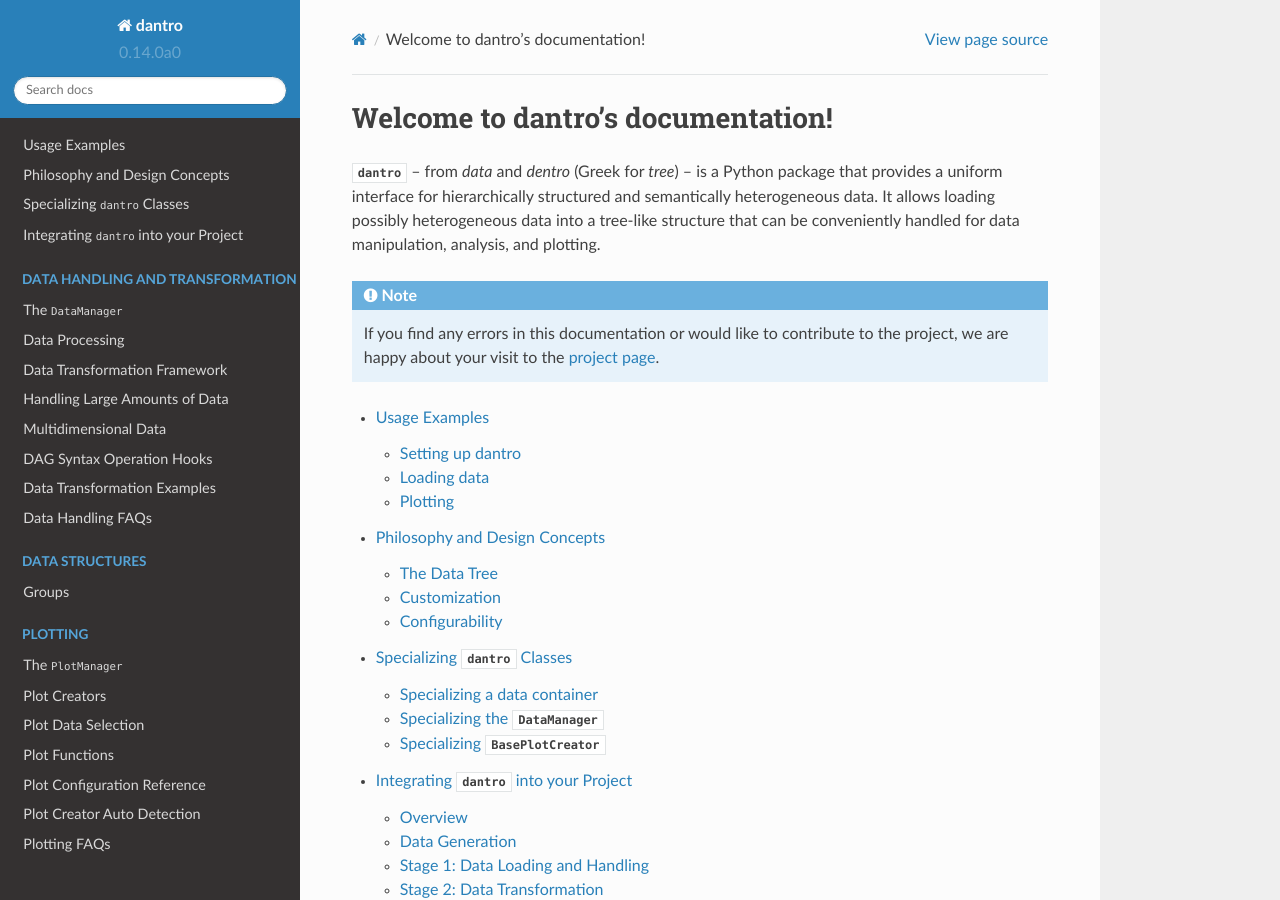
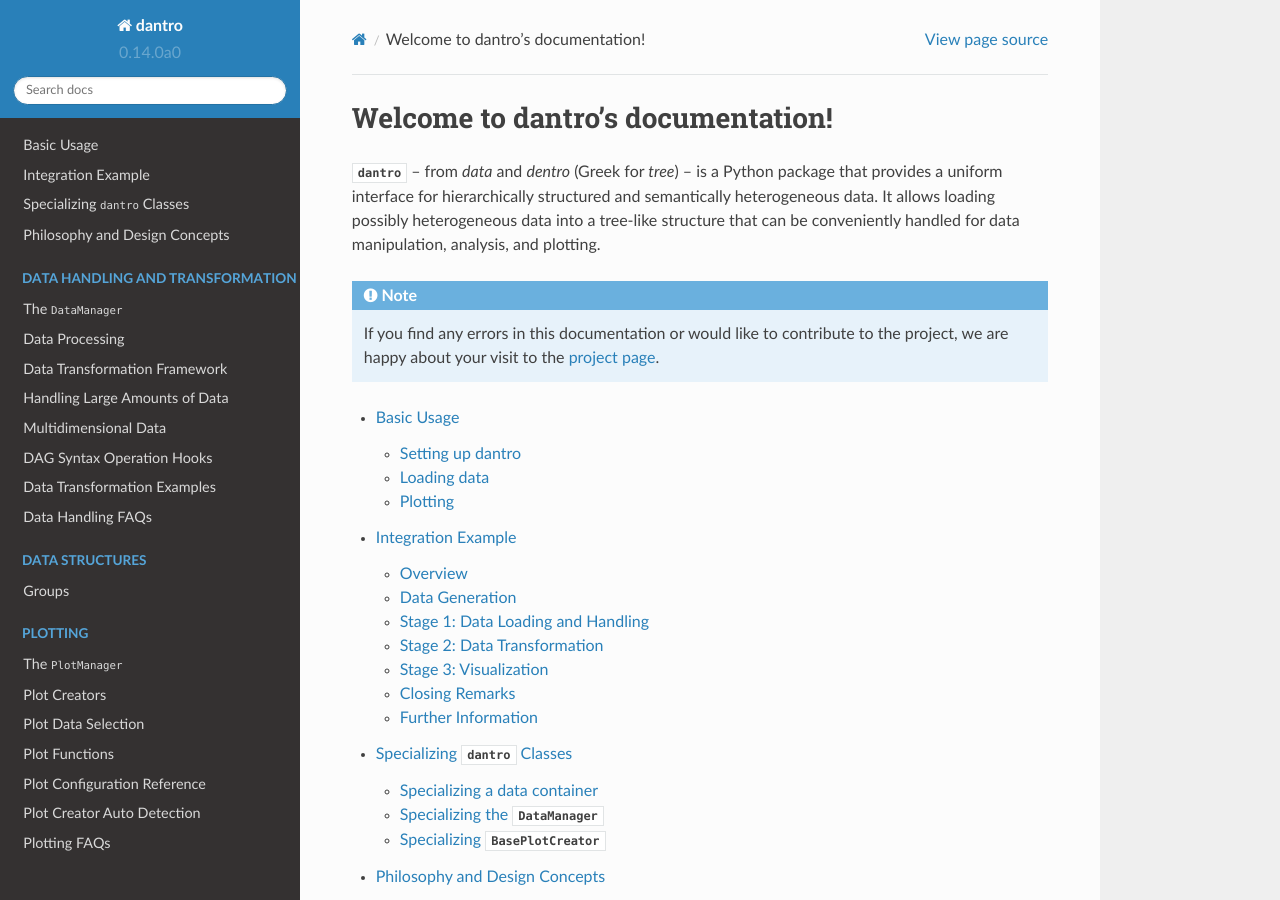
Before and after one commit to utopia-foss/dantro, a Sphinx documentation site: the page built from doc/index.rst, in a window 1280 px wide and 900 px high. Built offline with Sphinx 7.4.7 and the Read the Docs theme 2.0.0, drawn with Linux system fonts in a browser that asks for light colours; pages that are not in the unit, such as notebooks, are missing from menus; some of the changed text lies outside the part shown.

Commit message:
Rename introductory guides to be more meaningful

```diff
--- a/doc/index.rst
+++ b/doc/index.rst
@@ -12,10 +12,10 @@ It allows loading possibly heterogeneous data into a tree-like structure that ca
 .. toctree::
     :maxdepth: 2
 
-    examples
+    usage
+    integrating
+    specializing
     philosophy
-    specializing
-    integrating
 
 .. toctree::
     :caption: Data Handling and Transformation
--- a/doc/integrating.rst
+++ b/doc/integrating.rst
@@ -1,7 +1,7 @@
 .. _integrate_dantro:
 
-Integrating :py:mod:`dantro` into your Project
-==============================================
+Integration Example
+===================
 
 :py:mod:`dantro` works best if it's tightly integrated into your project.
 The aim of this guide is to give step-by-step instructions of how :py:mod:`dantro` can be used to build a data processing pipeline for your project.
@@ -9,7 +9,7 @@ The aim of this guide is to give step-by-step instructions of how :py:mod:`dantr
 .. note::
 
     The examples given here focus on coveying the necessary steps for the pipeline integration, not so much on the :ref:`ideal structure <integrate_module_structure>` of the implementation.
-    Thus, **we recommend going through this guide at least once before starting with the actual implementation** of the data processing pipeline for *your* project. 🤓
+    Thus, **we recommend going through this guide at least once before starting with the actual implementation** of the data processing pipeline for your project. 🤓
 
 .. contents::
     :local:
```
Also changed, not shown: doc/usage.rst (renamed from doc/examples.rst, +24 -23 lines), 1 other file.
